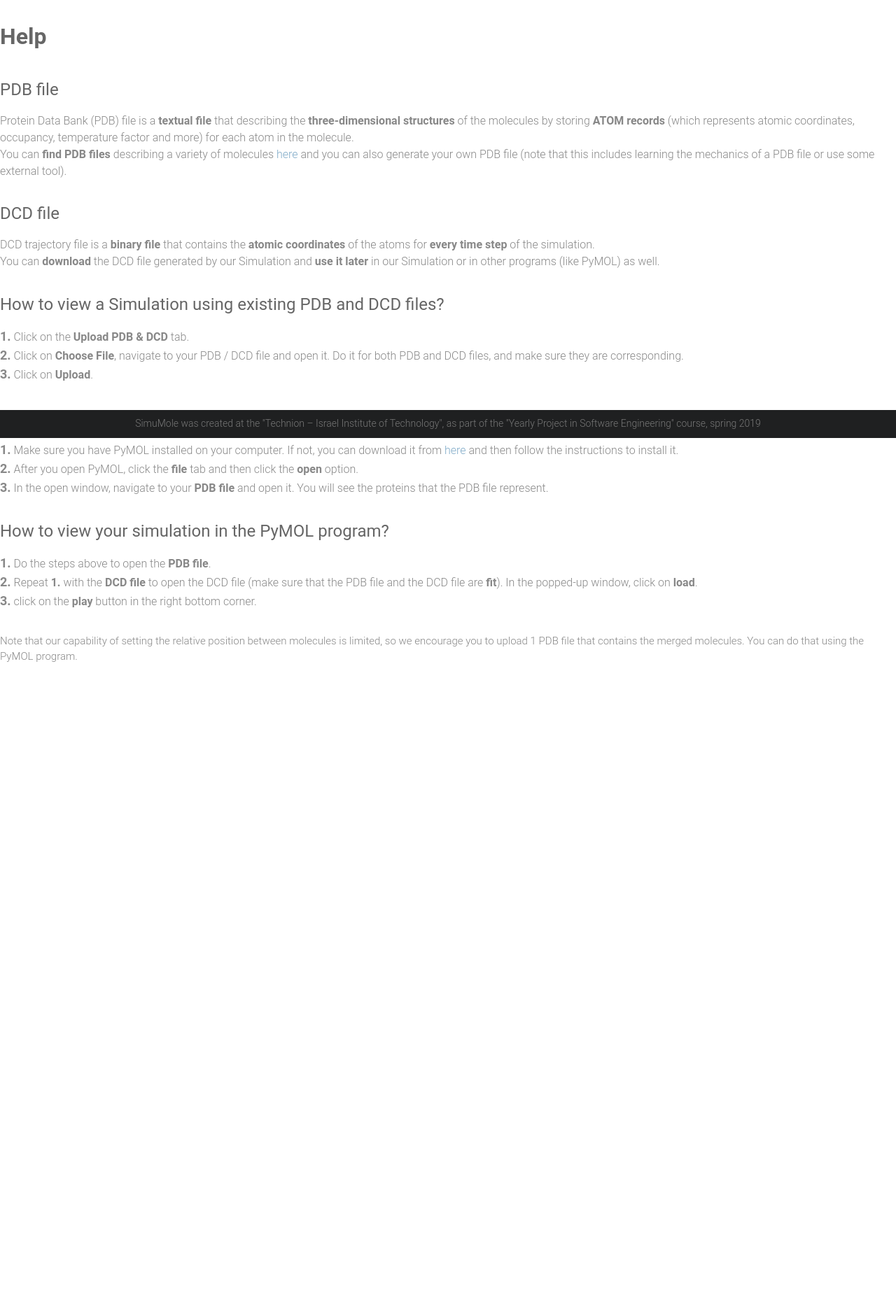
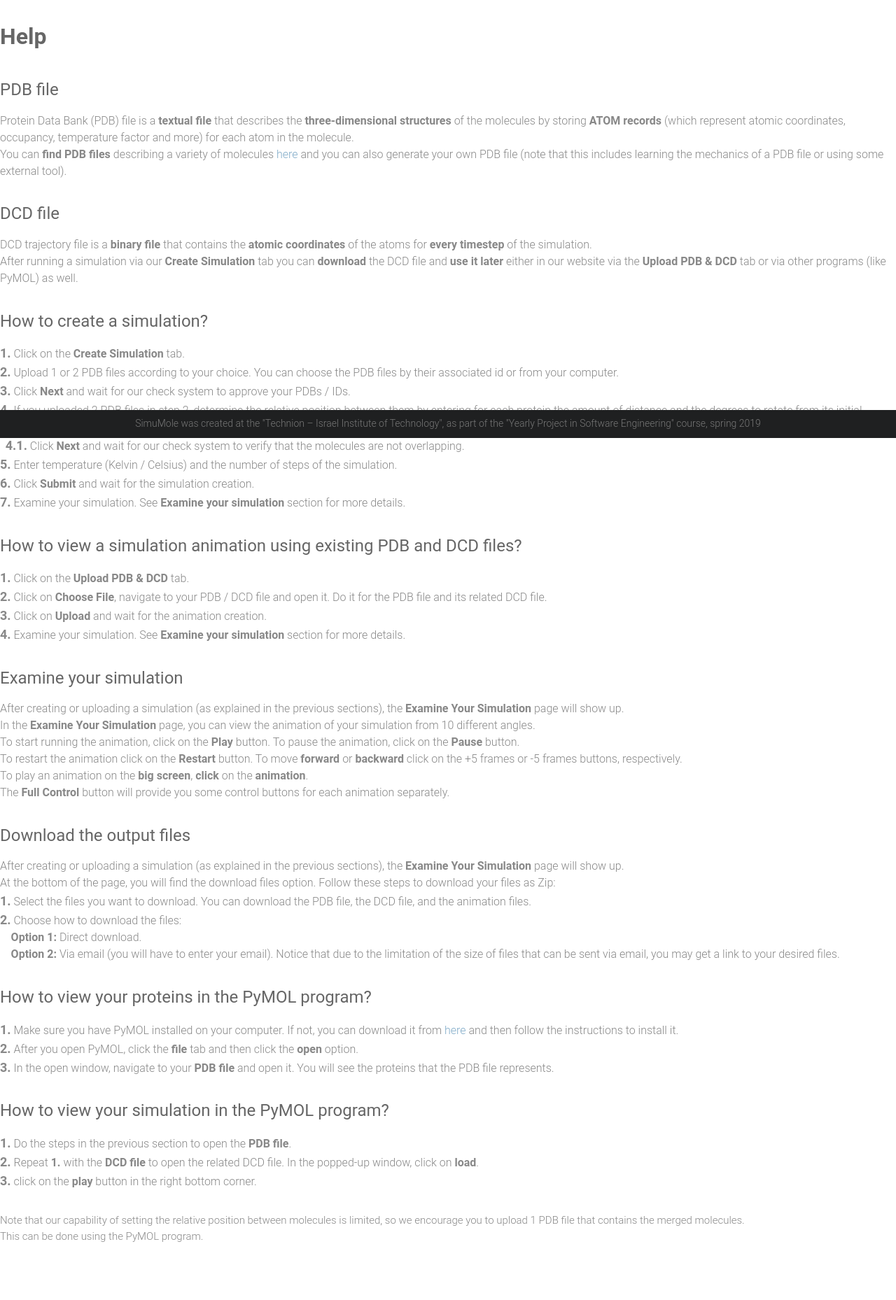
Before and after one commit to TechnionYP5779/SimuMole, a Django app: page /help/ in a window 1280 px wide. Shown: the part 174-2032 px from the top of the page at 70% size. Before the commit the page ends 1120 px from the top, so only its background shows below. Run offline with Django 3.2, Linux system fonts and the light colour scheme; some libraries are stand-ins or nearby versions.

Commit message:
Edited the Help page. #142

```diff
--- a/src/SimuMole/SimuMoleWeb/templates/help.html
+++ b/src/SimuMole/SimuMoleWeb/templates/help.html
@@ -6,67 +6,95 @@
         <br>
         <h4>PDB file</h4>
         <p style="font-size: medium">
-            Protein Data Bank (PDB) file is a <strong>textual file</strong> that describing the <strong>three-dimensional
+            Protein Data Bank (PDB) file is a <strong>textual file</strong> that describes the <strong>three-dimensional
             structures</strong> of the molecules by storing <strong>ATOM records</strong>
-            (which represents atomic coordinates, occupancy, temperature factor and more) for each atom in the molecule.
+            (which represent atomic coordinates, occupancy, temperature factor and more) for each atom in the molecule.
             <br>You can <strong>find PDB files </strong>describing a variety of molecules <a href="https://www.rcsb.org/">here</a>
             and you can also generate your own PDB file
-            (note that this includes learning the mechanics of a PDB file or use some external tool).
+            (note that this includes learning the mechanics of a PDB file or using some external tool).
         </p>
 
         <br>
         <h4>DCD file</h4>
         <p style="font-size: medium">
             DCD trajectory file is a <strong>binary file</strong> that contains the <strong>atomic coordinates</strong>
-            of the atoms for <strong>every time step</strong> of the simulation.
-            <br>You can <strong>download</strong> the DCD file generated by our Simulation and <strong>use it later</strong> in our Simulation or in other programs
+            of the atoms for <strong>every timestep</strong> of the simulation.
+            <br>After running a simulation via our <strong>Create Simulation</strong> tab you can <strong>download</strong> the DCD file and <strong>use it later</strong>
+            either in our website via the <strong>Upload PDB & DCD</strong> tab or via other programs
             (like PyMOL) as well.
         </p>
 
-{#        <br>#}
-{#        <h4>How to create Simulation</h4>#}
-{#        <p style="font-size: medium">#}
-{#            <strong style="font-size: large;">1.</strong> Click on the <strong>Create Simulation</strong> tab.#}
-{#            <br><strong style="font-size: large;">2.</strong> Upload 1 or 2 PDB files (according to your choice).#}
-{#            You can upload the PDB file by it associated id or from your computer.#}
-{#            <br><strong style="font-size: large;">3.</strong> #}
-{##}
-{#        </p>#}
+        <br>
+        <h4> How to create a simulation?</h4>
+        <p style="font-size: medium">
+            <strong style="font-size: large;">1.</strong> Click on the <strong>Create Simulation</strong> tab.
+            <br><strong style="font-size: large;">2.</strong> Upload 1 or 2 PDB files according to your choice.
+            You can choose the PDB files by their associated id or from your computer.
+            <br><strong style="font-size: large;">3.</strong> Click <strong>Next</strong> and wait for our check system to approve  your PDBs / IDs.
+			<br><strong style="font-size: large;">4.</strong> If you uploaded 2 PDB files in step 2, determine the relative position between them by entering for each protein the amount of distance and the degrees to rotate from its initial location.
+			<br>&nbsp <strong style="font-size: large;">4.1.</strong> Click <strong>Next</strong> and wait for our check system to verify that the molecules are not overlapping.
+			<br><strong style="font-size: large;">5.</strong> Enter temperature (Kelvin / Celsius) and the number of steps of the simulation.
+			<br><strong style="font-size: large;">6.</strong> Click <strong>Submit</strong> and wait for the simulation creation.
+			<br><strong style="font-size: large;">7.</strong>  Examine your simulation. See <strong>Examine your simulation</strong> section for more details.
+        </p>
 
         <br>
-        <h4>How to view a Simulation using existing PDB and DCD files?</h4>
+        <h4> How to view a simulation animation using existing PDB and DCD files?</h4>
         <p style="font-size: medium">
             <strong style="font-size: large;">1.</strong> Click on the <strong>Upload PDB & DCD</strong> tab.
             <br><strong style="font-size: large;">2.</strong> Click on <strong>Choose File</strong>, navigate to your
-            PDB / DCD file and open it. Do it for both PDB and DCD files, and make sure they are corresponding.
-            <br><strong style="font-size: large;">3.</strong> Click on <strong>Upload</strong>.
+            PDB / DCD file and open it. Do it for the PDB file and its related DCD file.
+            <br><strong style="font-size: large;">3.</strong> Click on <strong>Upload</strong> and wait for the animation creation.
+			<br><strong style="font-size: large;">4.</strong>  Examine your simulation. See <strong>Examine your simulation</strong> section for more details.
         </p>
+
+		<br>
+		<h4>Examine your simulation</h4>
+		<p style="font-size: medium">
+			After creating or uploading a simulation (as explained in the previous  sections), the <strong>Examine Your Simulation</strong> page will show up.
+			<br> In the <strong>Examine Your Simulation</strong> page, you can view the animation of your simulation from 10 different angles.
+			<br> To start running the animation, click on the <strong>Play</strong> button. To pause the animation, click on the <strong>Pause</strong> button.
+			<br> To restart the animation click on the <strong>Restart</strong> button. To move <strong>forward </strong> or <strong>backward</strong> click on the +5 frames or -5 frames buttons, respectively.
+			<br> To play an animation on the <strong>big screen</strong>, <strong>click</strong> on the <strong>animation</strong>.
+			<br> The <strong>Full Control</strong> button will provide you some control buttons for each animation separately.
+		</p>
+
+		<br>
+		<h4>Download the output files</h4>
+		<p style="font-size: medium">
+			After creating or uploading a simulation (as explained in the previous sections), the <strong>Examine Your Simulation</strong> page will show up.
+			<br> At the bottom of the page, you will find the download files option. Follow these steps to download your files as Zip:
+			<br><strong style="font-size: large;">1.</strong> Select the files you want to download. You can download the PDB file, the DCD file, and the animation files.
+			<br><strong style="font-size: large;">2.</strong> Choose how to download the files:
+			<br> &nbsp &nbsp <strong>Option 1:</strong> Direct download.
+			<br> &nbsp &nbsp <strong>Option 2:</strong> Via email (you will have to enter your email). Notice that due to the limitation of the size of files that can be sent via email, you may get a link to your desired files.
+		</p>
 
         <br>
         <h4>How to view your proteins in the PyMOL program?</h4>
         <p style="font-size: medium">
             <strong style="font-size: large;">1.</strong> Make sure you have PyMOL installed on your computer.
             If not, you can download it from
-            <a href="www.pymol.org/2/#download">here</a> and then follow the instructions to install it.
+            <a href="https://www.pymol.org/2/#download">here</a> and then follow the instructions to install it.
             <br><strong style="font-size: large;">2.</strong> After you open PyMOL, click the <strong>file</strong> tab
             and then click the <strong>open</strong> option.
             <br><strong style="font-size: large;">3.</strong> In the open window, navigate to your <strong>PDB file</strong>
-            and open it. You will see the proteins that the PDB file represent.
+            and open it. You will see the proteins that the PDB file represents.
         </p>
 
         <br>
         <h4>How to view your simulation in the PyMOL program?</h4>
         <p style="font-size: medium">
-            <strong style="font-size: large;">1.</strong> Do the steps above to open the <strong>PDB file</strong>.
+            <strong style="font-size: large;">1.</strong> Do the steps in the previous section to open the <strong>PDB file</strong>.
             <br><strong style="font-size: large;">2.</strong> Repeat <strong>1.</strong>
-            with the <strong>DCD file</strong> to open the DCD file
-            (make sure that the PDB file and the DCD file are <strong>fit</strong>). In the popped-up window, click on <strong>load</strong>.
+            with the <strong>DCD file</strong> to open the related DCD file. In the popped-up window, click on <strong>load</strong>.
             <br><strong style="font-size: large;">3.</strong> click on the <strong>play</strong> button in the right bottom corner.
         </p>
 
         <br>
         <p>Note that our capability of setting the relative position between molecules is limited,
-            so we encourage you to upload 1 PDB file that contains the merged molecules. You can do that using the PyMOL program.
+            so we encourage you to upload 1 PDB file that contains the merged molecules.
+            <br>This can be done using the PyMOL program.
         </p>
 
     </div>
```
